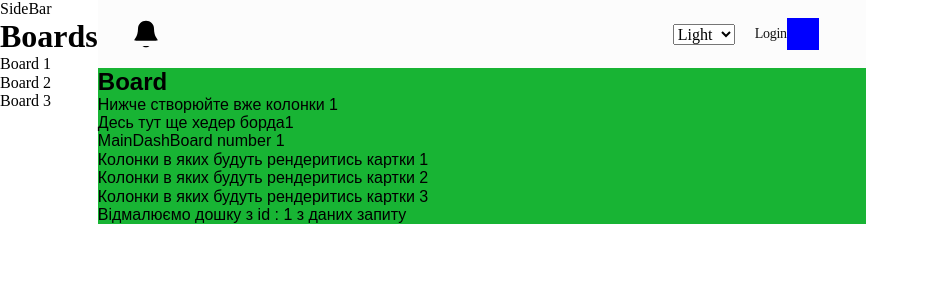
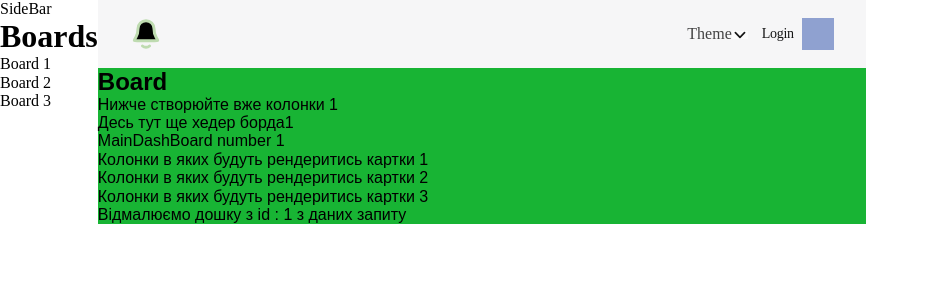
Before and after one commit to d1zzyroma/front-end, a React (Vite) app: page /home/1 in a window 1280 px wide. Shown: the top 300 px of the page, without its empty margins (0-929 px from the left). Built offline with nearby package versions, Linux system fonts and the light colour scheme; a web font is replaced by a local one.

Commit message:
change themeSwither

```diff
--- a/src/components/Header/Header.jsx
+++ b/src/components/Header/Header.jsx
@@ -1,17 +1,24 @@
 import { useEffect, useState } from "react";
+import ThemeSwitcher from "../Themes/ThemeSwitcher/ThemeSwitcher";
 import icons from "../../images/icons/icons.svg";
-// import ThemeSwitcher from "../Themes/ThemeSwitcher/ThemeSwitcher.jsx";
 import s from "./Header.module.css";
 
 const Header = () => {
   const [theme, setTheme] = useState("light");
+  const [isOpen, setIsOpen] = useState(false);
 
   useEffect(() => {
     document.documentElement.setAttribute("data-theme", theme);
   }, [theme]);
 
-  const handleThemeChange = (event) => {
-    setTheme(event.target.value);
+  // const theme = "dark"
+
+  const toggleDropdown = () => {
+    setIsOpen(!isOpen);
+  };
+
+  const closeDropdown = () => {
+    setIsOpen(false);
   };
 
   return (
@@ -21,22 +28,21 @@ const Header = () => {
       </svg>
       <div className={s.divRight}>
         <div className={s.divLabel}>
-          <label htmlFor="theme-selector" className={s.label}>
-            {/* <p className={s.p}>Theme</p> */}
-            <div className={s.divSelect}>
-              <select
-                name="Theme"
-                id="theme-selector"
-                value={theme}
-                onChange={handleThemeChange}
-                className={s.select}
-              >
-                <option value="light">Light</option>
-                <option value="dark">Dark</option>
-                <option value="violet">Violet</option>
-              </select>
+          <p className={s.pTheme}>Theme</p>
+          <button onClick={toggleDropdown} className={s.iconButton}>
+            <svg className={s.icon}>
+              <use href={`${icons}#icon-down`} />
+            </svg>
+          </button>
+          {isOpen && (
+            <div className={s.dropdown}>
+              <ThemeSwitcher
+                theme={theme}
+                setTheme={setTheme}
+                closeDropdown={closeDropdown}
+              />
             </div>
-          </label>
+          )}
         </div>
         <div className={s.divUser}>
           <p className={s.p}>Login</p>
--- a/src/components/Header/Header.module.css
+++ b/src/components/Header/Header.module.css
@@ -1,18 +1,71 @@
 .cont {
   max-width: 375px;
   height: 60px;
-  background: #fcfcfc;
   display: flex;
   align-items: center;
   justify-content: space-between;
   padding-left: 20px;
   padding-right: 20px;
+  background-color: var(--bg-screen);
+}
+
+.pTheme {
+  color: var(--text-secondary);
+}
+
+.icon {
+  fill: none;
+  stroke: var(--text-primary);
+  background-color: var(--background-paper);
+  width: 16px;
+  height: 8px;
+}
+
+.dropdown {
+  display: inline-flex;
+  flex-direction: column;
+  justify-content: center;
+  align-items: center;
+  position: absolute;
+  width: 100px;
+  height: 107px;
+  padding: 18px 44px 18px 18px;
+  top: 100%; /* Позиціонує меню прямо під кнопкою */
+  left: 0;
+  background-color: var(--background-paper);
+
+  border: 1px solid var(--primary-main);
+  border-radius: 8px;
+  box-shadow: 0px 4px 16px 0px rgba(17, 17, 17, 0.1);
+  z-index: 1000; /* Забезпечує, щоб меню було поверх інших елементів */
+}
+
+.dropdownItem {
+  display: flex;
+  flex-direction: column;
+  align-items: flex-start;
+  height: 21px;
+  gap: 4px;
+  cursor: pointer;
+  color: var(--text-primary);
+  font-family: Poppins;
+  font-size: 14px;
+  font-style: normal;
+  font-weight: 400;
+  line-height: normal;
+  letter-spacing: -0.28px;
+}
+
+.dropdownItem:hover {
+  color: var(--primary-main);
 }
 
 .mobileMenu {
   width: 24px;
   height: 24px;
+  stroke: var(--primary-main);
 }
+
 .divRight {
   display: flex;
   align-items: center;
@@ -20,25 +73,18 @@
   gap: 14px;
 }
 .divLabel {
-  width: 68px;
+  position: relative; /* Контейнер для абсолютного позиціонування випадаючого меню */
   display: flex;
-  align-items: center;
-}
-
-.label {
-  display: flex;
-  align-items: center;
-  gap: 4px;
 }
 
 .divUser {
   display: flex;
   align-items: center;
-  width: 79px;
+  gap: 8px;
 }
 
 .p {
-  color: #161616;
+  color: var(--text-primary);
   font-family: Poppins;
   font-size: 14px;
   font-style: normal;
@@ -50,10 +96,7 @@
 .divImg {
   width: 32px;
   height: 32px;
-  background-color: blue;
-}
-
-.select {
+  background-color: var(--label-blue);
 }
 
 @media screen and (min-width: 768px) {
--- a/src/components/Themes/ThemeSwitcher/ThemeSwitcher.jsx
+++ b/src/components/Themes/ThemeSwitcher/ThemeSwitcher.jsx
@@ -1,24 +1,20 @@
-import { useState, useEffect } from "react";
+import { useEffect } from "react";
 
-const ThemeSwitcher = () => {
-  const [theme, setTheme] = useState("light"); // Початкова тема
-
-  // Застосовуємо зміну теми через атрибут data-theme в HTML
+const ThemeSwitcher = ({ theme, setTheme, closeDropdown }) => {
   useEffect(() => {
     document.documentElement.setAttribute("data-theme", theme);
   }, [theme]);
 
-  // Функція для перемикання тем
-  const handleThemeChange = (newTheme) => {
+  const handleThemeSelection = (newTheme) => {
     setTheme(newTheme);
+    closeDropdown(); // Закриваємо меню після вибору теми
   };
 
   return (
     <div>
-      <h2>Виберіть тему:</h2>
-      <button onClick={() => handleThemeChange("light")}>Світла</button>
-      <button onClick={() => handleThemeChange("dark")}>Темна</button>
-      <button onClick={() => handleThemeChange("violet")}>Фіолетова</button>
+      <button onClick={() => handleThemeSelection("light")}>Light</button>
+      <button onClick={() => handleThemeSelection("dark")}>Dark</button>
+      <button onClick={() => handleThemeSelection("violet")}>Violet</button>
     </div>
   );
 };
```
Also changed, not shown: src/images/icons/icons.svg.
